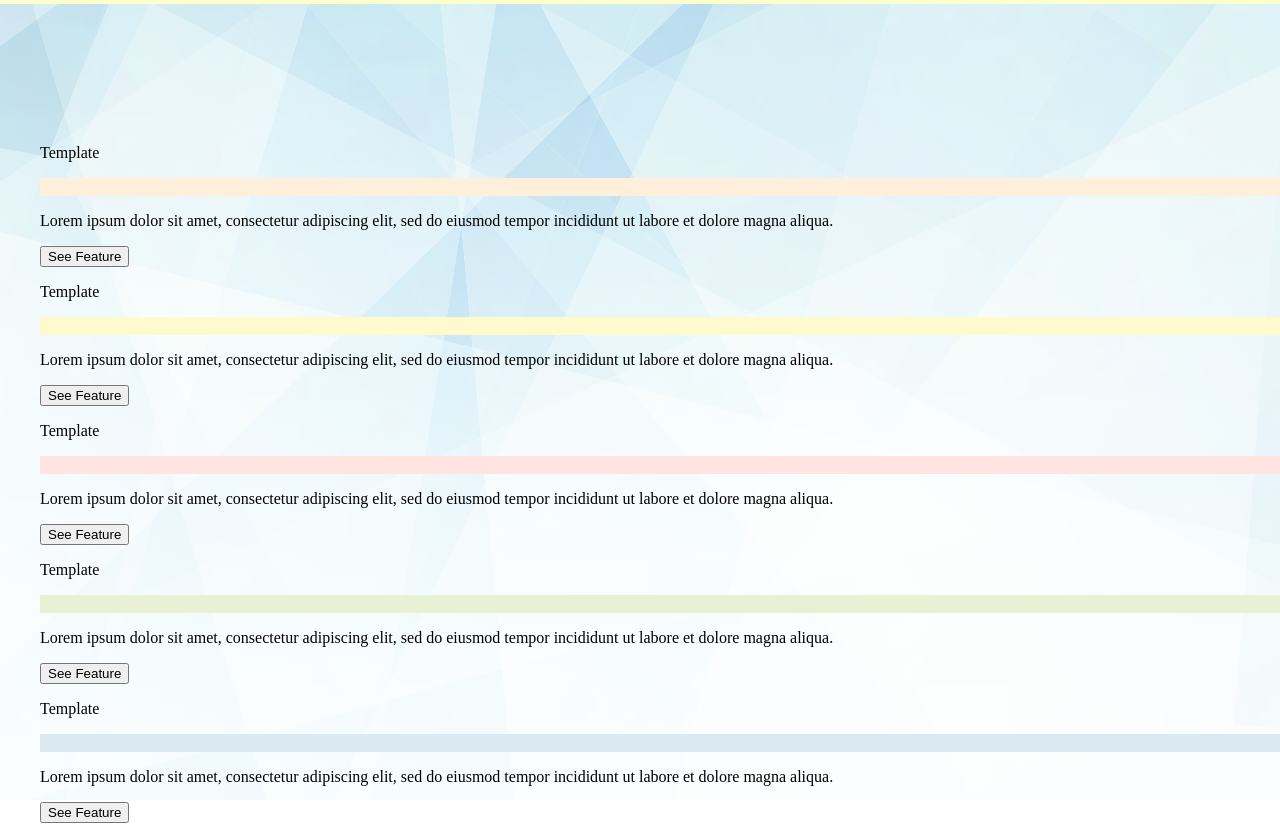
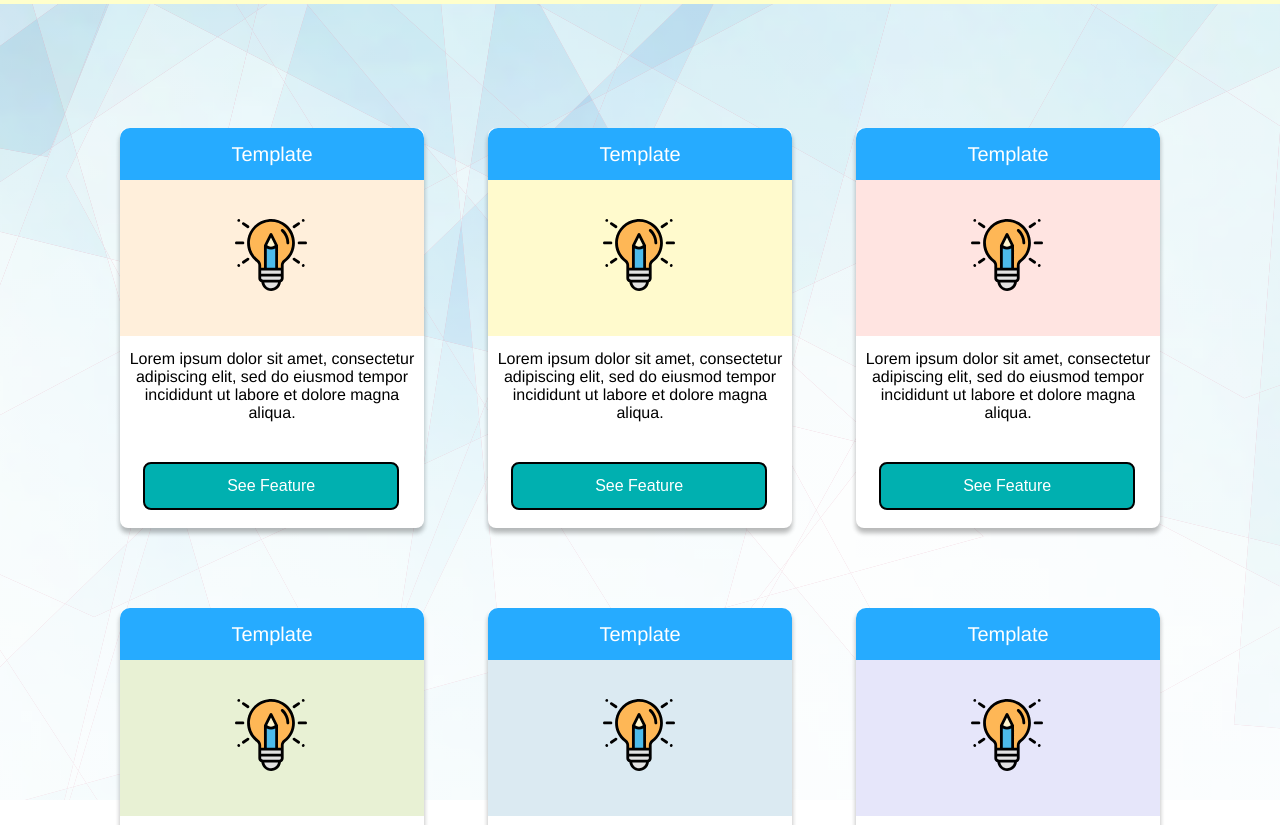
Before and after one commit to kyotee/Conceptual_Ideas_Node_JS, a React (Create React App) app in the folder views/: page / in a window 1280 px wide. Shown: the top 825 px of the page. Built offline with nearby package versions, Linux system fonts and the light colour scheme.

Commit message:
home page react css + ux

```diff
--- a/views/src/index.scss
+++ b/views/src/index.scss
@@ -34,6 +34,7 @@ body, html {
 #background-img {
 	position: relative;
 	background-image: linear-gradient(to bottom, transparent, white), url("./images/normal_background.svg");
+	background-color: #DB7093;
 	background-position: center;
 	background-repeat: no-repeat;
 	min-height: 100%;
--- a/views/src/javascripts/ui/_action_button.js
+++ b/views/src/javascripts/ui/_action_button.js
@@ -1,5 +1,6 @@
 import React, { Component } from 'react';
 import PropTypes from 'prop-types';
+import "../../stylesheets/user_applications.scss";
 
 class ActionButton extends Component {
 	componentDidMount() {
--- a/views/src/javascripts/ui/app.js
+++ b/views/src/javascripts/ui/app.js
@@ -1,6 +1,6 @@
 import React, { Component } from 'react';
 import logo from "../../images/logo.svg";
-import "../../stylesheets/App.scss";
+import "../../stylesheets/app.scss";
 
 class App extends Component {
     // Initialize state
--- a/views/src/javascripts/ui/user_applications.js
+++ b/views/src/javascripts/ui/user_applications.js
@@ -1,6 +1,7 @@
 import React, { Component } from 'react';
 import ActionButton from './_action_button.js';
 import apps from '../json_data/applications.js';
+import "../../stylesheets/user_applications.scss";
 
 class UserApplications extends Component {
 	componentDidMount() {
--- /dev/null
+++ b/views/src/stylesheets/user_applications.scss
@@ -0,0 +1,112 @@
+$default-fonts: Helvetica, Arial, sans-serif;
+
+/* user_applications.scss media queries */
+.boxes {
+	@media screen and (max-width: 767px){
+	    width: 15em;
+		height: 23em;
+		margin: 0 1.25em 2em
+	}
+	@media screen and (min-width: 768px){
+	    width: 20em;
+		height: 25em;
+		margin: 0 2em 5em
+	}
+}
+
+/* user_applications.scss */
+.button-apps .img-button {
+ 	width: 16em
+ }
+
+.img-button {
+	width: 20em;
+   	border-radius: 0.5em;
+	border-style: solid;
+	height: 3em !important;
+	outline: none;
+	font-size: 1em;
+	color: white;
+	background-color: #00b0b0;
+	cursor: pointer
+}
+
+.boxes {
+	display: inline-block;
+	width: 19em;
+	border-radius: 0.5em;
+	background-color: white;
+	box-shadow: 0em 0.3em 0.3em 0em rgba(0, 0, 0, 0.2), 0 0.3em 0.3em 0em rgba(0, 0, 0, 0.1);
+	cursor: pointer
+}
+
+.boxes:hover {
+    -webkit-border-radius: 1em;
+    -moz-border-radius: 1em;
+    border-radius: 1em;
+    -webkit-box-shadow: 0em 0em 2em 0em rgba(93, 173, 226, 0.67);
+    -moz-box-shadow: 0em 0em 2em 0em rgba(93, 173, 226, 0.67);
+    box-shadow: 0em 0em 2em 0em rgba(93, 173, 226, 0.67)
+}
+
+.header-apps, .image-apps, .describe-apps, .button-apps, .button-apps-container {
+	display: flex;
+	justify-content: center;
+	flex-direction: column;
+	font-family: $default-fonts
+}
+
+.header-apps {
+	height: 13%;
+	border-radius: 0.5em 0.5em 0em 0em;
+	background-color: #26abff;
+	font-size: 125%;
+	color: white
+}
+
+.image-apps {
+	height: 39%
+}
+
+.idea-icon-apps {
+	background-image: url("../images/idea.svg");
+	width: 4.5em;
+	height: 5em;
+	top: 0.6em;
+	left: 7.2em
+}
+
+.idea-dropdown, .icon-dropdown, .idea-icon-form, .idea-icon-apps {
+	position: relative;
+	display: inline-block;
+	background-repeat: no-repeat
+}
+
+.describe-apps {
+	height: 22%;
+	padding-top: 0.4em;
+	background-color: white
+}
+
+.button-apps {
+	height: 20%;
+	border-radius: 0em 0em 0.5em 0.5em;
+	margin-top: 1em;
+	margin-left: 1.45em;
+	background-color: white
+}
+
+.button-apps .img-button {
+ 	width: 16em
+ }
+
+#applications {
+	display: block;
+	text-align: center;
+	margin: 0 auto;
+
+	ul {
+		padding: 0;
+		margin: 0
+	}
+}
```
Also changed, not shown: views/src/stylesheets/app.scss (renamed from views/src/stylesheets/App.scss, +6 -6 lines), views/src/images/idea.svg (added).
